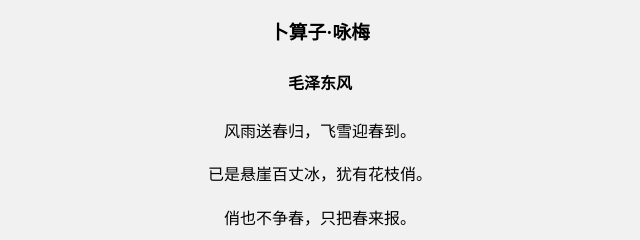
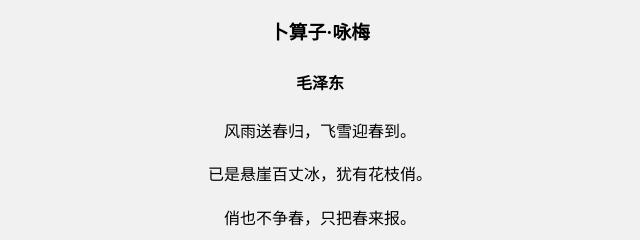
Before and after one commit to Y123ang/Y123ang, a plain HTML site: page index.html in a window 1280 px wide. Shown: the part 151-391 px from the top of the page, 320-960 px from the left. Drawn offline with Linux system fonts and the light colour scheme.

Commit message:
Update index.html

```diff
--- a/index.html
+++ b/index.html
@@ -27,7 +27,7 @@
 		color:bule;
 		">
 		<h3>卜算子·咏梅</h3>
-		<h4>毛泽东风</h4>
+		<h4>毛泽东</h4>
 		<p>风雨送春归，飞雪迎春到。</p>
 		<p>已是悬崖百丈冰，犹有花枝俏。</p>
 		<p>俏也不争春，只把春来报。</p>
```
